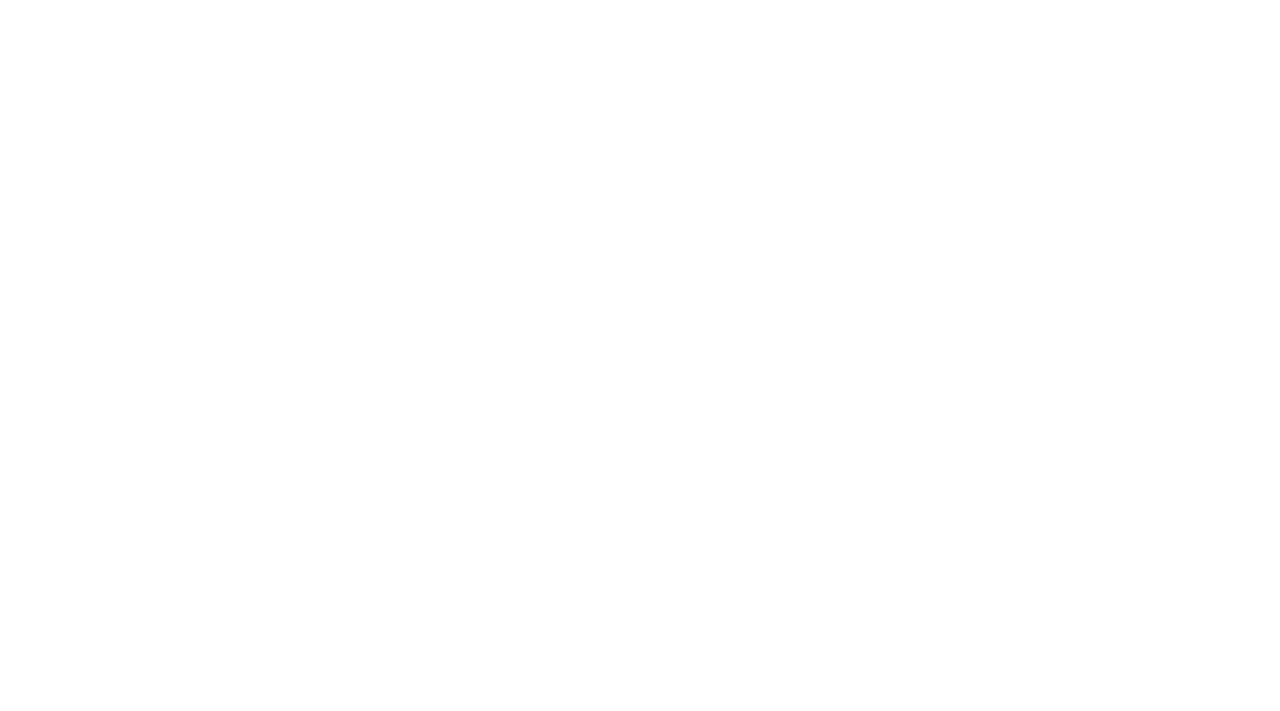
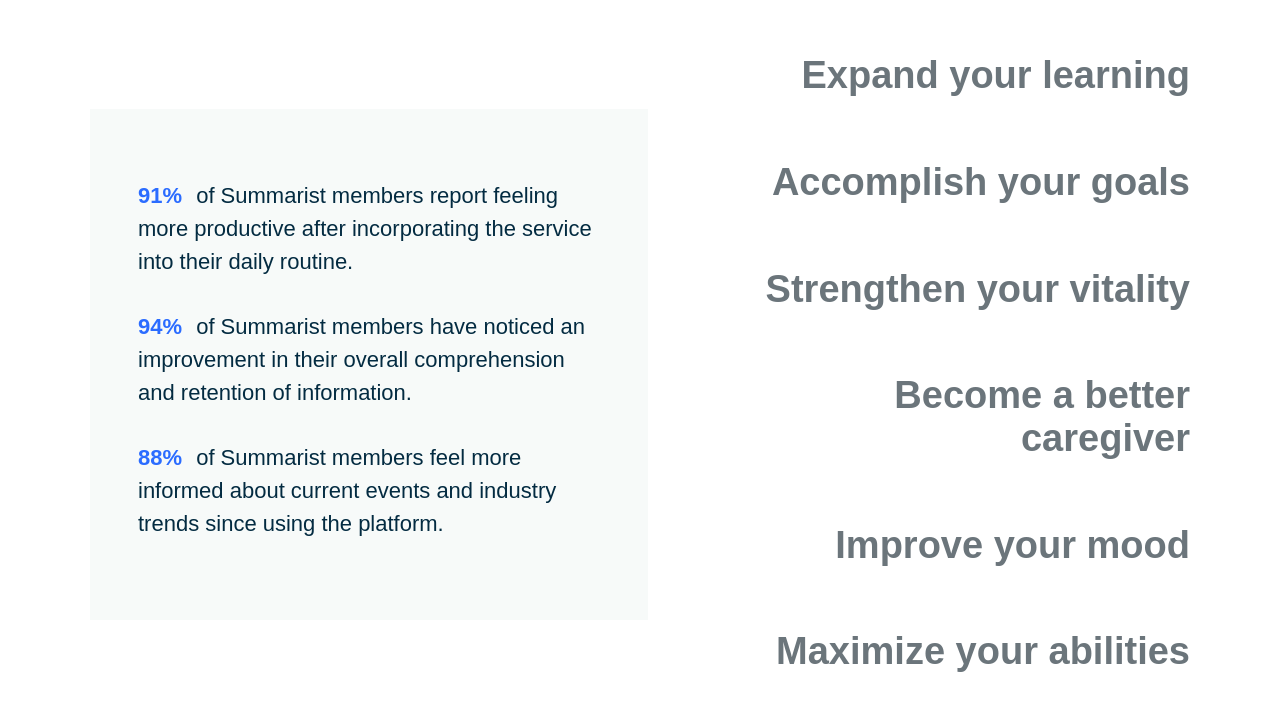
Before and after one commit to giaaferrero/Summarist, a React (Vite) app: page / in a window 1280 px wide. Shown: the part 1995-2706 px from the top of the page. Before the commit the page ends 1918 px from the top, so only its background shows below. Built offline with nearby package versions, Linux system fonts and the light colour scheme.

Commit message:
Add second statistics section

```diff
--- a/src/pages/Landing.jsx
+++ b/src/pages/Landing.jsx
@@ -90,6 +90,35 @@ const Landing = () => {
     </div>
   </div>
 </section>
+<section id="statistics">
+  <div className="statistics__wrapper">
+    <div className="statistics__box">
+      <p>
+        <span>91%</span> of Summarist members report feeling more productive
+        after incorporating the service into their daily routine.
+      </p>
+
+      <p>
+        <span>94%</span> of Summarist members have noticed an improvement in
+        their overall comprehension and retention of information.
+      </p>
+
+      <p>
+        <span>88%</span> of Summarist members feel more informed about current
+        events and industry trends since using the platform.
+      </p>
+    </div>
+
+    <div className="statistics__content statistics__content--right">
+      <h2>Expand your learning</h2>
+      <h2>Accomplish your goals</h2>
+      <h2>Strengthen your vitality</h2>
+      <h2>Become a better caregiver</h2>
+      <h2>Improve your mood</h2>
+      <h2>Maximize your abilities</h2>
+    </div>
+  </div>
+</section>
     </>
   );
 };
--- a/src/styles/landing.css
+++ b/src/styles/landing.css
@@ -148,3 +148,9 @@ nav {
   font-weight: 700;
   margin-right: 8px;
 }
+.statistics__content--right {
+  text-align: right;
+  display: flex;
+  flex-direction: column;
+  align-items: flex-end;
+}
```
